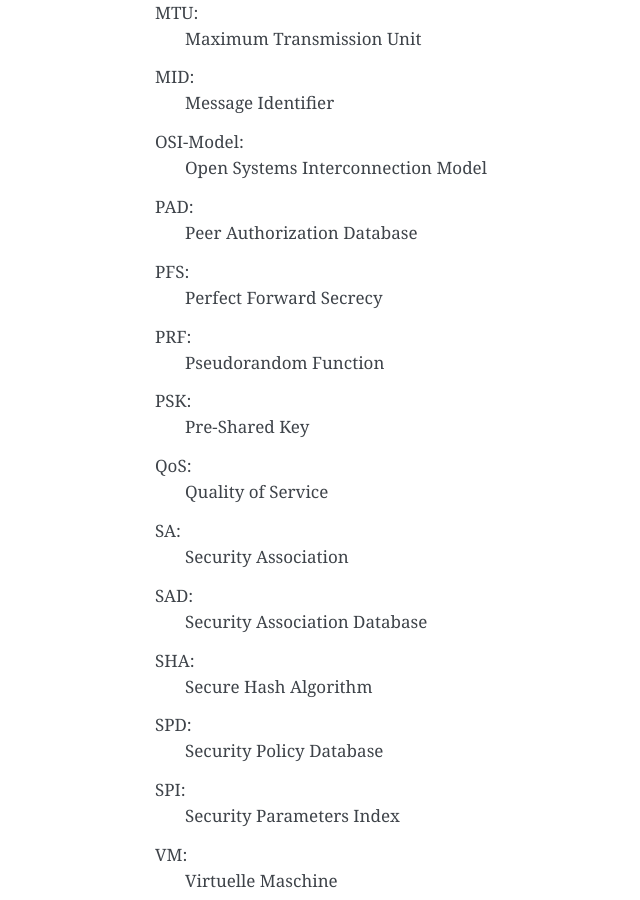
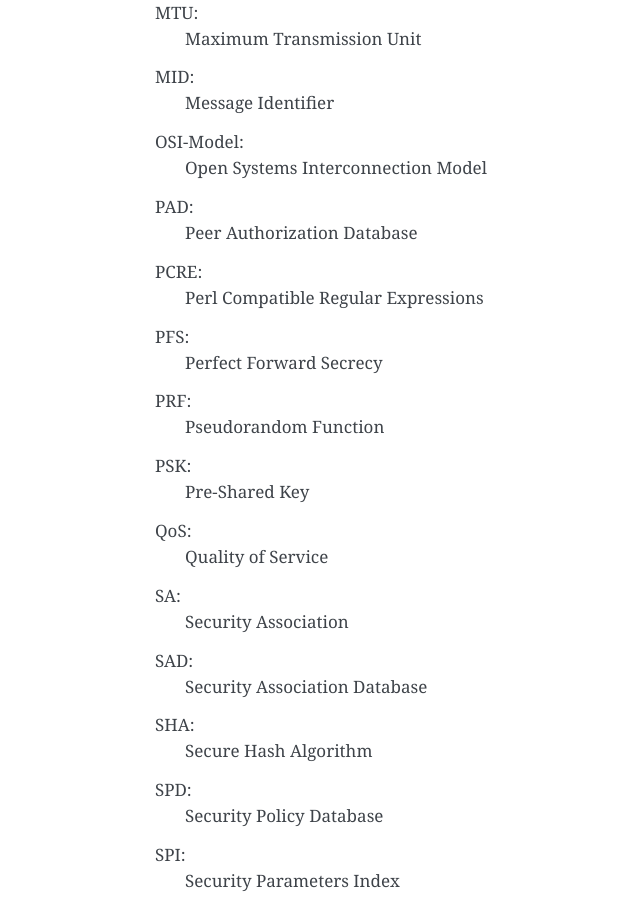
Before and after one commit to matwei-books/Fehlersuche-bei-IPsec-VPN-mit-IKEv2, a Sphinx documentation site: the page built from source/anhang/abkuerzungen.rst, in a window 1280 px wide and 900 px high, scrolled down 873 px. Shown: the whole window, without its empty margins (265-905 px from the left). Built offline with Sphinx 7.4.7, drawn with Linux system fonts in a browser that asks for light colours.

Commit message:
Abkürzung PCRE dazu

```diff
--- a/source/anhang/abkuerzungen.rst
+++ b/source/anhang/abkuerzungen.rst
@@ -82,6 +82,11 @@ OSI-Model:
 PAD:
   Peer Authorization Database
 
+.. index:: PCRE
+
+PCRE:
+  Perl Compatible Regular Expressions
+
 .. index:: PFS
 
 PFS:
```
